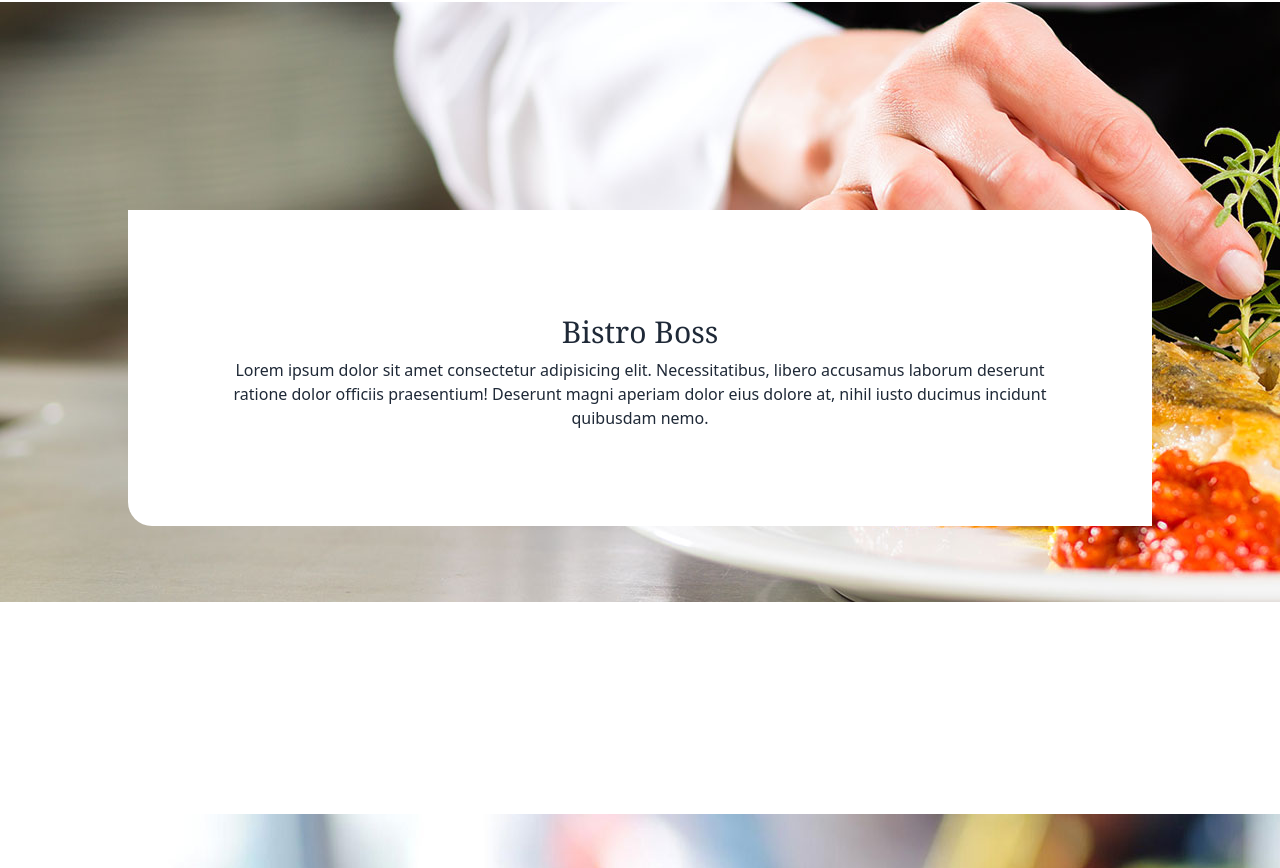
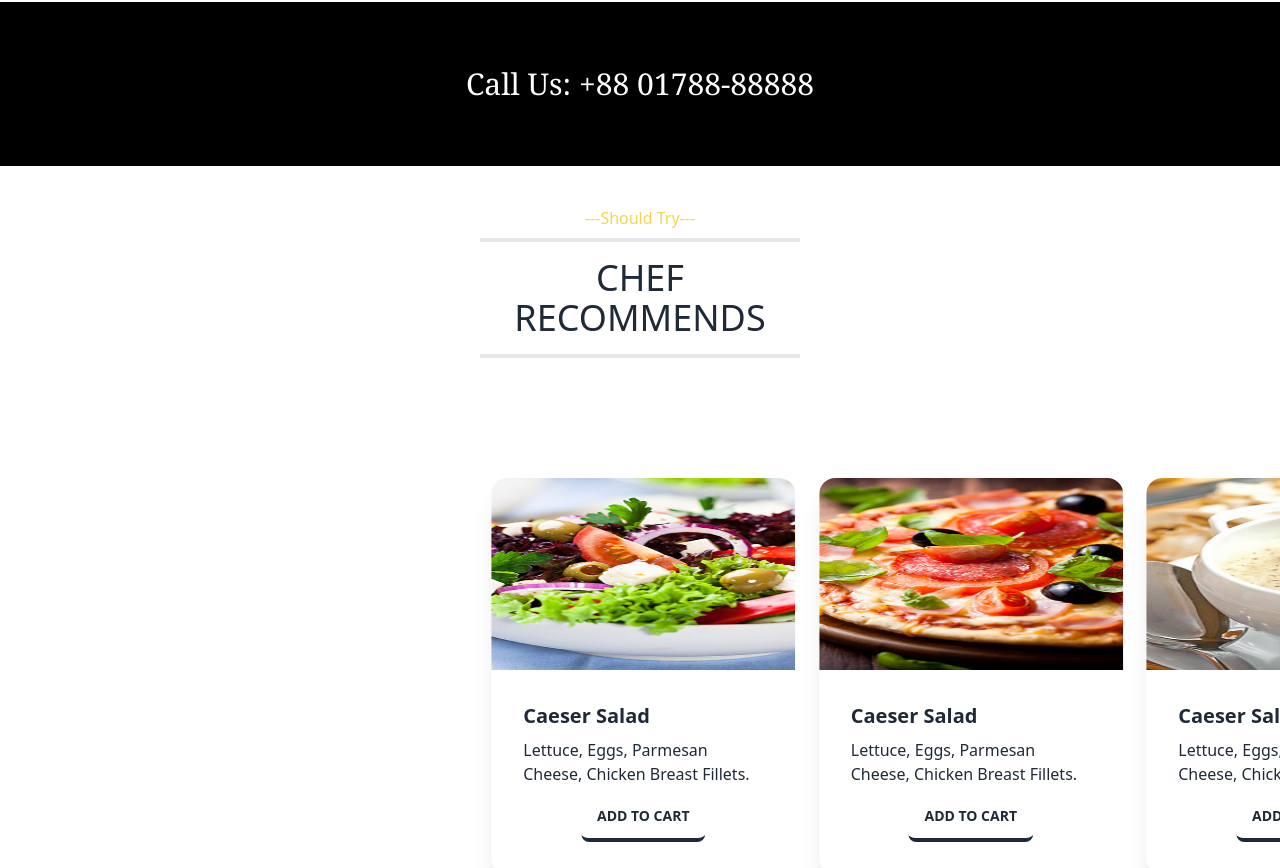
Before and after one commit to shanto001971/Bistro-boss, a React (Vite) app: page / in a window 1280 px wide. Shown: the part 2212-3080 px from the top of the page. Built offline with nearby package versions, Linux system fonts and the light colour scheme.

Commit message:
CHEF RECOMMENDS section

```diff
--- /dev/null
+++ b/src/components/ChefRecommends/ChefCard.jsx
@@ -0,0 +1,18 @@
+
+
+const ChefCard = ({ img }) => {
+    return (
+        <div className="card w-96 bg-base-100 shadow-xl  pr-20 my-20">
+            <figure><img src={img} alt="Shoes" className="w-full h-48"/></figure>
+            <div className="card-body">
+                <h2 className="card-title">Caeser Salad</h2>
+                <p className="font-thin">Lettuce, Eggs, Parmesan Cheese, Chicken Breast Fillets.</p>
+                <div className="card-actions justify-center">
+                    <button className="btn btn-outline border-0 border-b-4 uppercase">Add To Cart</button>
+                </div>
+            </div>
+        </div>
+    );
+};
+
+export default ChefCard;
--- a/src/components/ChefRecommends/ChefRecommends.jsx
+++ b/src/components/ChefRecommends/ChefRecommends.jsx
@@ -1,9 +1,46 @@
+import SectionTitle from "../sectionTitle/SectionTitle";
+import { Swiper, SwiperSlide } from "swiper/react";
+import "swiper/css";
+import "swiper/css/pagination";
+import { Pagination } from "swiper";
+import ChefCard from "./ChefCard";
+import img1 from "../../assets/home/slide1.jpg"
+import img2 from "../../assets/home/slide2.jpg"
+import img3 from "../../assets/home/slide3.jpg"
+import img4 from "../../assets/home/slide4.jpg"
+import img5 from "../../assets/home/slide5.jpg"
 
 
 const ChefRecommends = () => {
     return (
-        <div>
+        <div className="my-10">
+            <div className="w-full text-center bg-black p-16">
+                <h1 className="text-white text-3xl font-serif">Call Us: +88 01788-88888</h1>
+            </div>
+            <SectionTitle
+                subHeading={'Should Try'}
+                heading={'CHEF RECOMMENDS'}
+            >
+            </SectionTitle>
 
+
+            <Swiper
+                slidesPerView={4}
+                spaceBetween={30}
+                centeredSlides={true}
+                pagination={{
+                    clickable: true,
+                }}
+                modules={[Pagination]}
+                className="mySwiper"
+            >
+
+                <SwiperSlide><ChefCard img={img1}/></SwiperSlide>
+                <SwiperSlide><ChefCard img={img2}/></SwiperSlide>
+                <SwiperSlide><ChefCard img={img3}/></SwiperSlide>
+                <SwiperSlide><ChefCard img={img4}/></SwiperSlide>
+                <SwiperSlide><ChefCard img={img5}/></SwiperSlide>
+            </Swiper>
         </div>
     );
 };
--- a/src/components/PopularManu/PopularManu.jsx
+++ b/src/components/PopularManu/PopularManu.jsx
@@ -30,7 +30,7 @@ const PopularManu = () => {
                     menu.map(item => <MenuItem key={item._id} item={item} />)
                 }
             </div>
-            <div className="text-center  my-8"><button className="btn btn-outline border-0 border-b-4  ">View Full Menu</button></div>
+            <div className="text-center  my-8"><button className="btn btn-outline border-0 border-b-4">View Full Menu</button></div>
         </section>
     );
 };
--- a/src/components/home/Home.jsx
+++ b/src/components/home/Home.jsx
@@ -1,4 +1,5 @@
 import BristoBanner from "../BristoBanner/BristoBanner";
+import ChefRecommends from "../ChefRecommends/ChefRecommends";
 import Fatured from "../FaturedItem/Fatured";
 import PopularManu from "../PopularManu/PopularManu";
 import Banner from "../banner/Banner";
@@ -12,6 +13,7 @@ const Home = () => {
             <Banner/>
             <Category/>
             <PopularManu/>
+            <ChefRecommends/>
             <BristoBanner/>
             <Fatured/>
             <Tastimonials/>
```
